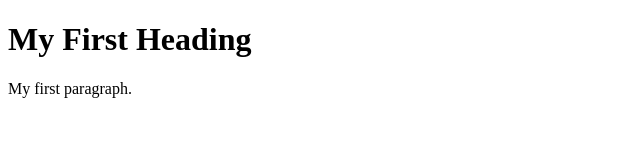
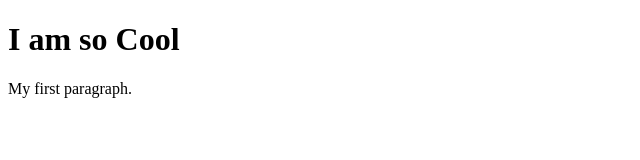
Before and after one commit to OliverAdrianVasquez/OliverVasquez.github.io, a plain HTML site: page index.html in a window 1280 px wide. Shown: the whole page, without its empty margins (0-640 px from the left). Drawn offline with Linux system fonts and the light colour scheme.

Commit message:
Update index.html

```diff
--- a/index.html
+++ b/index.html
@@ -2,7 +2,7 @@
 <html>
 <body>
 
-<h1>My First Heading</h1>
+<h1> I am so Cool </h1>
 <p>My first paragraph.</p>
 
 </body>
```
